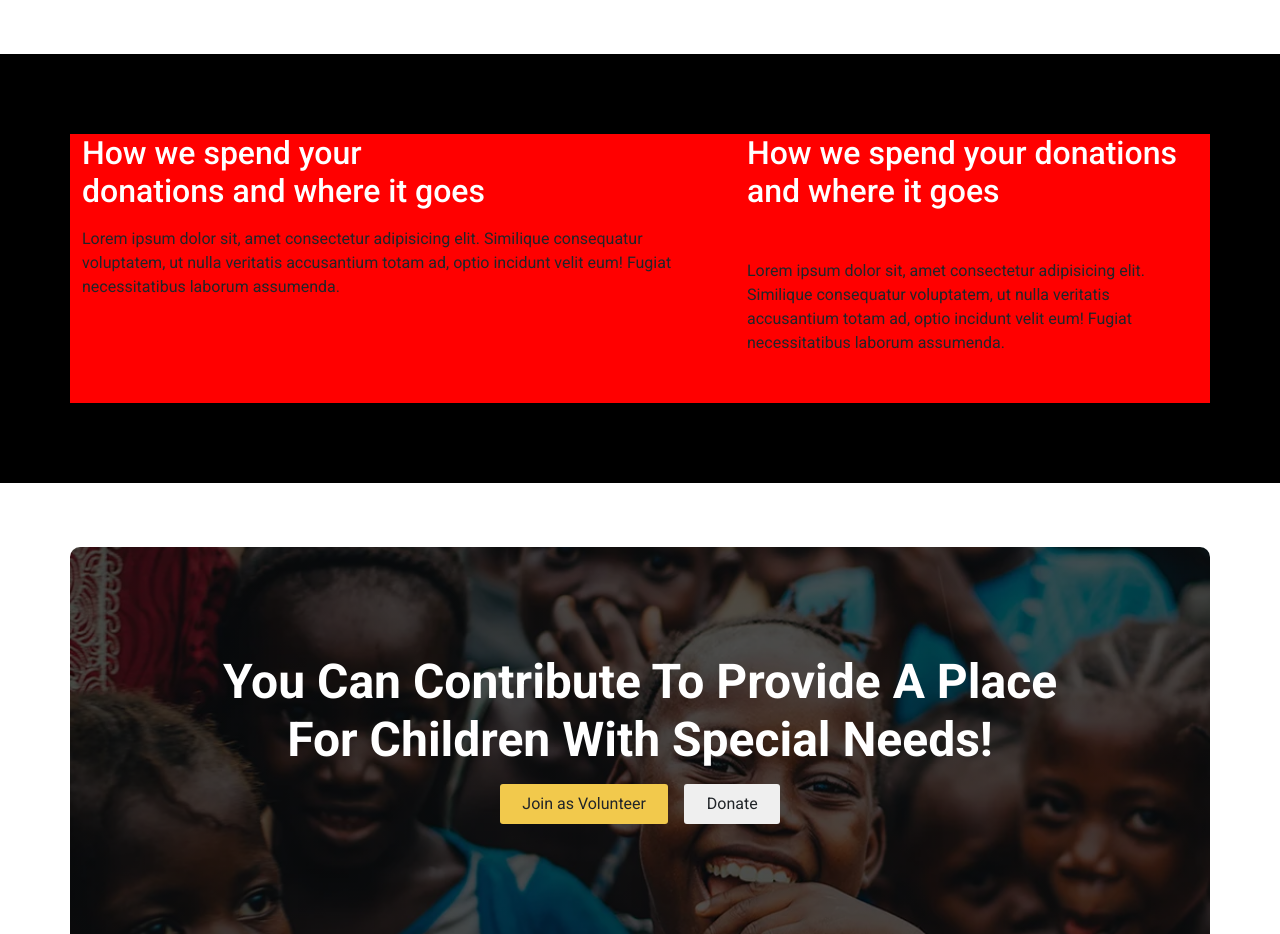
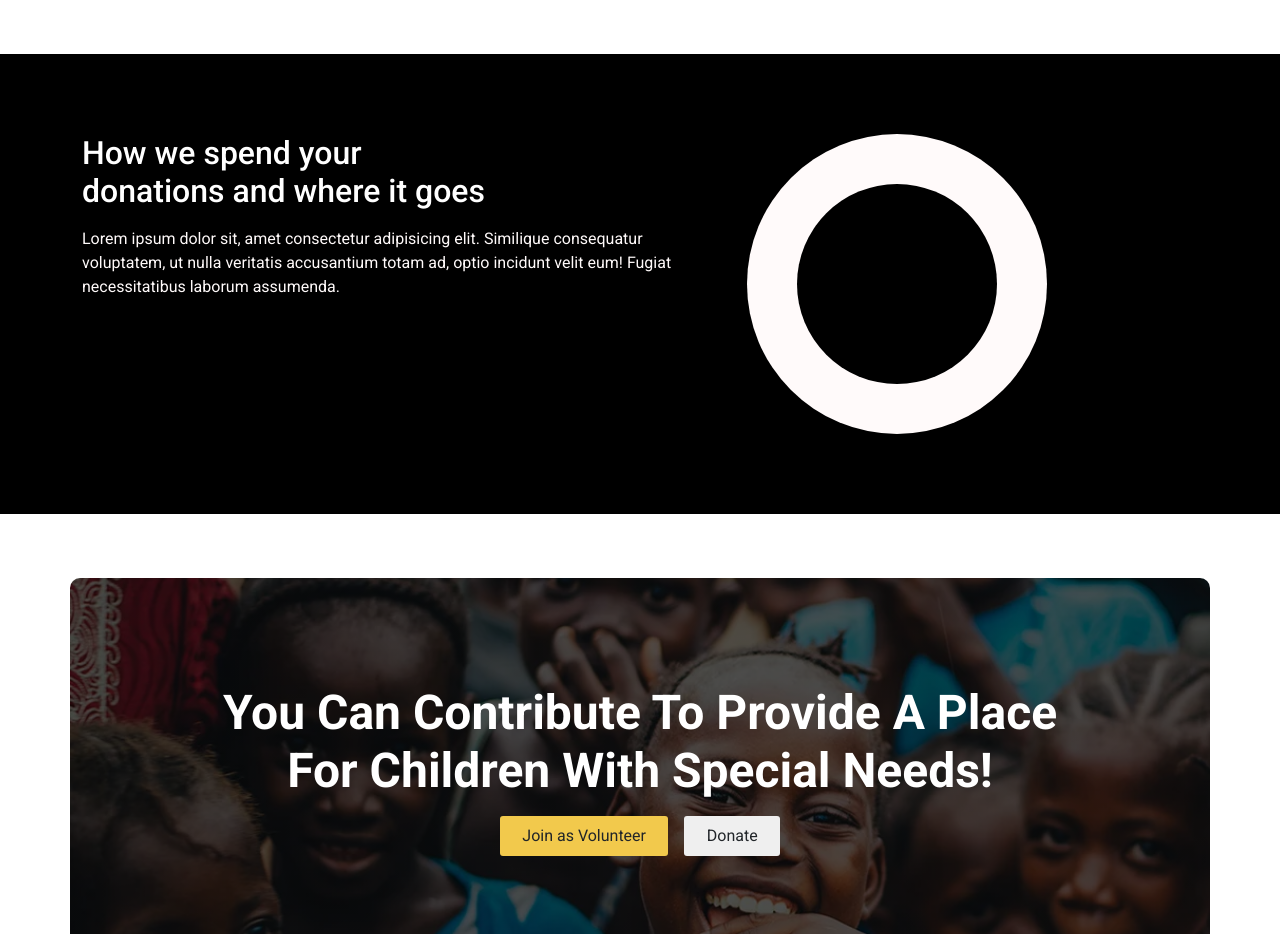
Before and after one commit to AllSparkTech100/Techrity_Assesment, a React (Vite) app: page / in a window 1280 px wide. Shown: the part 3840-4774 px from the top of the page. Built offline with nearby package versions, Linux system fonts and the light colour scheme.

Commit message:
Add files via upload

```diff
--- a/src/pages/Home.jsx
+++ b/src/pages/Home.jsx
@@ -278,7 +278,7 @@ function Home() {
       <Container className="donations" fluid>
         <Container className="donations_inner">
           <Row>
-            <Col md={7} lg={7}>
+            <Col md={7} lg={7} sm={12}>
               <h5 className="text-white">
                 How we spend your <br />
                 donations and where it goes
@@ -290,20 +290,13 @@ function Home() {
                 laborum assumenda.
               </p>
             </Col>
-            <Col md={5} lg={5}>
-              <h5 className="text-white">
-                How we spend your donations and where it goes
-              </h5>
-              <p className="my-5">
-                Lorem ipsum dolor sit, amet consectetur adipisicing elit.
-                Similique consequatur voluptatem, ut nulla veritatis accusantium
-                totam ad, optio incidunt velit eum! Fugiat necessitatibus
-                laborum assumenda.
-              </p>
-            </Col>
-            {/* <Col md={5} lg={5}>
-              <img src='' alt="" />
-            </Col> */}
+          <Col md={5} lg={5} sm={12}>
+            <div className="graph-circle">
+<div className="graph-inner">
+
+</div>
+            </div>
+          </Col>
           </Row>
         </Container>
       </Container>
--- a/src/pages/styles.scss
+++ b/src/pages/styles.scss
@@ -176,12 +176,31 @@
   justify-content: center;
   .donations_inner {
     margin: auto;
-    background: red;
+
     h5 {
       font-size: 2rem;
     }
     p {
       word-wrap: break-word;
+      color: $white;
+    }
+
+    .graph-circle {
+      height: 300px;
+      width: 300px;
+      border-radius: 50%;
+      background: $white;
+      padding: 9px;
+      display: flex;
+      align-items: center;
+      justify-content: center;
+
+      .graph-inner {
+        background-color: $black;
+        height: 200px;
+        width: 200px;
+        border-radius: 50%;
+      }
     }
   }
 }
```
